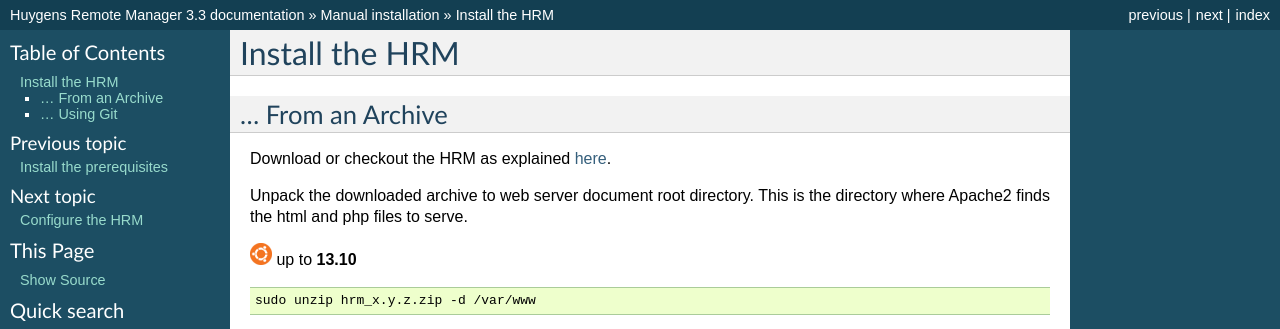
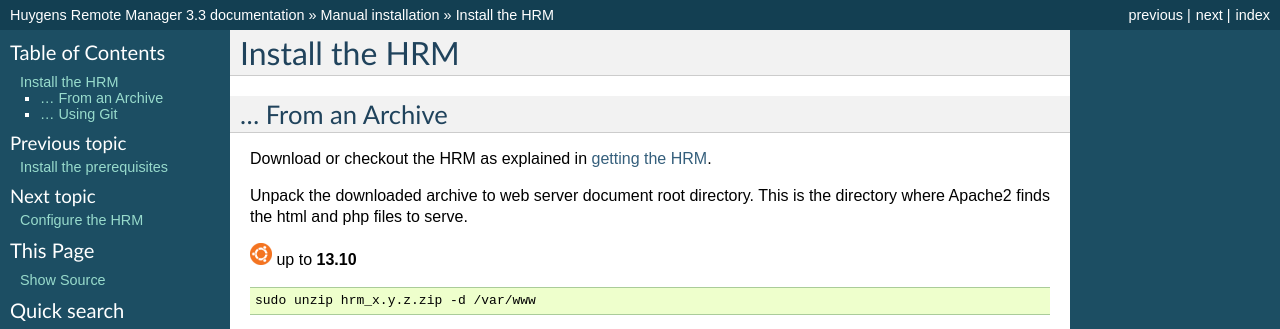
Before and after one commit to aarpon/hrm_docs, a Sphinx documentation site: the page built from docs/admin/install.rst, in a window 1280 px wide. Shown: the top 329 px of the page. Built offline with Sphinx 7.4.7, drawn with Linux system fonts in a browser that asks for light colours.

Commit message:
Don't use "here" as a link text
See https://www.w3.org/QA/Tips/noClickHere for reference.

```diff
--- a/docs/admin/install.rst
+++ b/docs/admin/install.rst
@@ -12,7 +12,7 @@
 ... From an Archive
 ===================
 
-Download or checkout the HRM as explained :ref:`here <download-hrm>`.
+Download or checkout the HRM as explained in :ref:`getting the HRM <download-hrm>`.
 
 Unpack the downloaded archive to web server document root directory. This is the directory where Apache2 finds the html and php files to serve.
 
```
